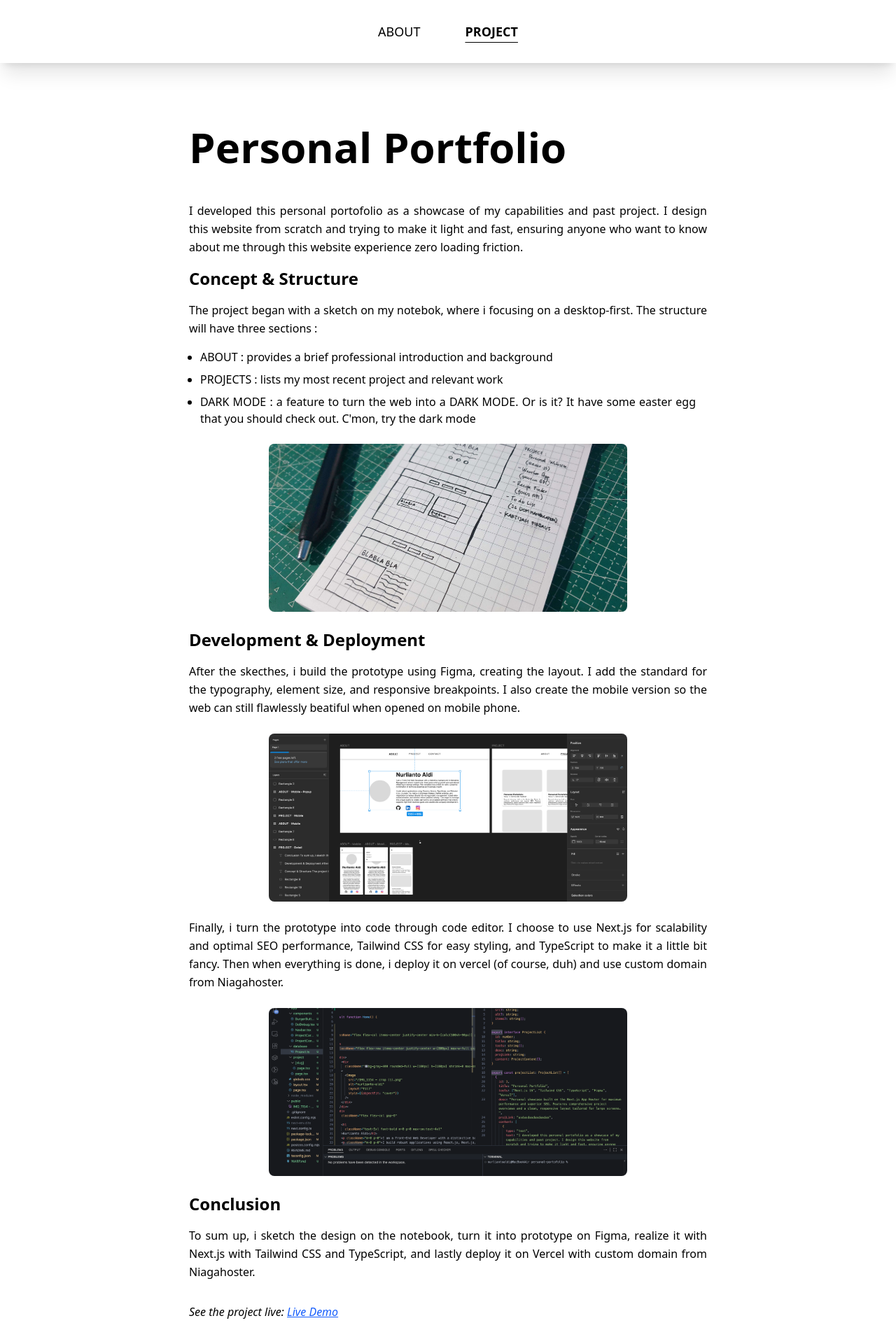
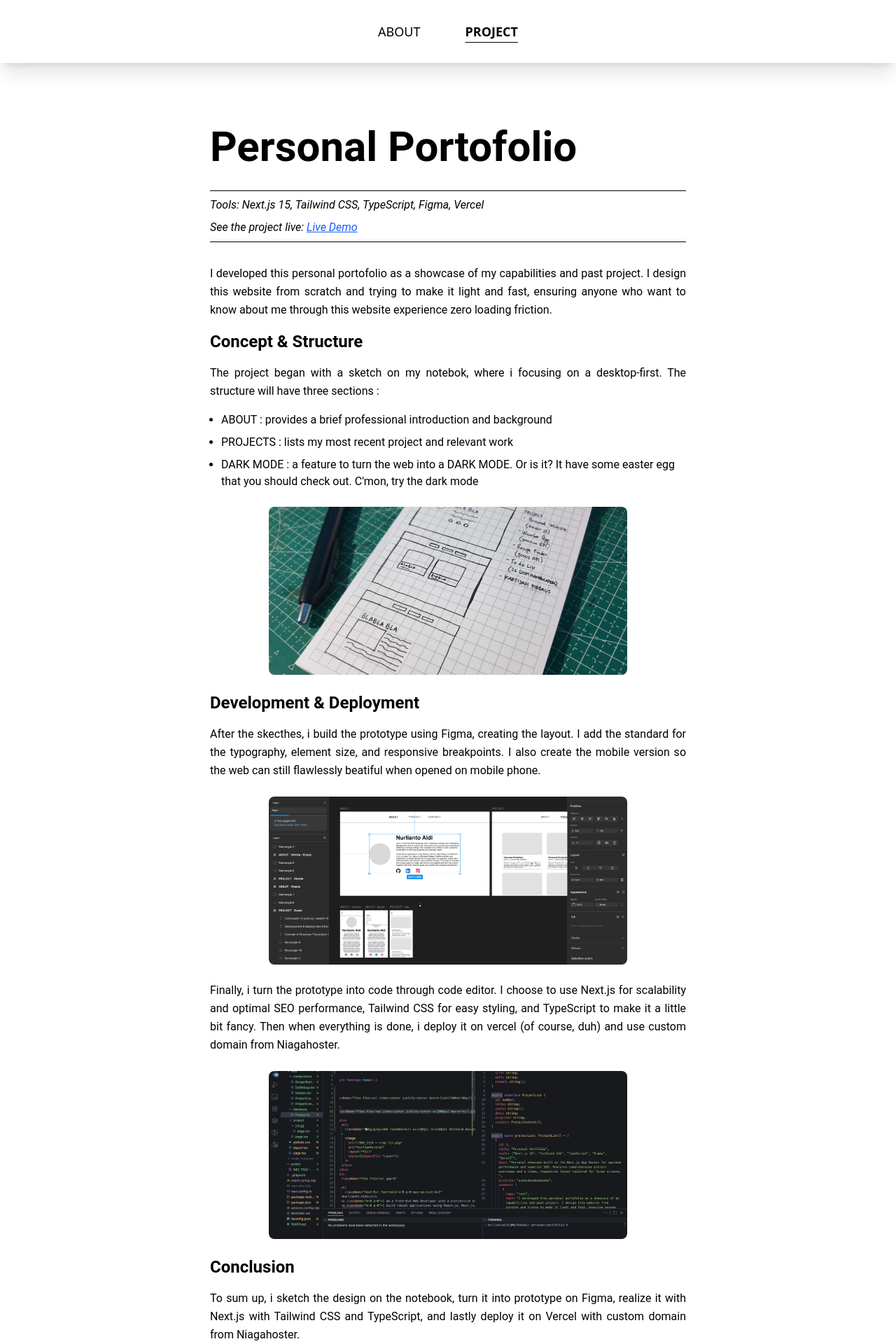
Before and after one commit to Nurlianto-Aldi/personal-portofolio-in-react, a React (Vite) app: page /project/1 in a window 1280 px wide. Shown: the top 1920 px of the page at 70% size. Built offline with nearby package versions, Linux system fonts and the light colour scheme.

Commit message:
fixing the layout

```diff
--- a/src/App.css
+++ b/src/App.css
@@ -1 +1,6 @@
 @import "tailwindcss";
+@import url('https://fonts.googleapis.com/css2?family=Roboto:ital,wght@0,100..900;1,100..900&display=swap');
+
+@theme {
+  --font-roboto: "Roboto", sans-serif;
+}
--- a/src/components/ProjectCard.tsx
+++ b/src/components/ProjectCard.tsx
@@ -9,11 +9,12 @@ const ProjectCard = ({title, tools, desc, thumbnail}: ProjectListProps) => {
 
   return (
     <div
-      className="flex flex-col shadow-xl rounded-b-xl w-full"
+      className="flex flex-col shadow-xl rounded-b-xl w-full h-83 font-roboto"
     >
+
+      {/* image */}
       <div
-        className="h-[190.12px] bg-gray-400 rounded-xl w-full relative overflow-hidden"
-    // Pertimbangkan untuk menggunakan h-48 (192px) atau h-44 (176px) untuk konsistensi Tailwind
+        className="min-h-[190.12px] bg-gray-400 rounded-xl w-full relative overflow-hidden"
       >
         <img
           src={thumbnail}
@@ -21,25 +22,36 @@ const ProjectCard = ({title, tools, desc, thumbnail}: ProjectListProps) => {
           className="absolute w-full h-full object-cover"
         />
       </div>
+
+      {/* title and desc */}
       <div
         className="m-3" // ini nanti diganti dengan m-[12px]
       >
+
+        {/* title */}
         <h2
           className="text-[18px] font-bold "
         >
           {title}
         </h2>
+
+        {/* tools */}
         <p
-          className="text-[12px] italic mb-[11.5px]"
-        >
+          className="text-[12px] italic"
+          >
           {tools.join(", ")}
         </p>
+
+        <hr className="my-2"/>
+
+          {/* desc */}
         <p
-          className="text-[12px]"
+          className="text-[12px] line-clamp-3"
         >
           {desc}
         </p>
       </div>
+
     </div>
   )
 }
--- a/src/components/ProjectContent.tsx
+++ b/src/components/ProjectContent.tsx
@@ -16,9 +16,25 @@ const ProjectContent = () => {
   }
 
   return (
-    <div className="p-5 md:p-12 lg:py-[90px] lg:px-[270px]">
+    <div className="p-5 md:p-12 lg:py-[90px] lg:px-[300px] font-roboto">
       <h1 className="text-4xl md:text-5xl lg:text-6xl font-bold">{project.title}</h1>
-      <div className="mt-12 text-justify">
+      <hr className="my-2 mt-8"/>
+      <h2 className=" italic">Tools: {project.tools.join(", ")}</h2>
+      <p className="italic mt-2">
+        See the project live:{" "}
+        <a
+          href={project.projLink}
+          target="_blank"
+          rel="noopener noreferrer"
+          className="text-blue-600 hover:text-blue-800 underline"
+        >
+          Live Demo
+        </a>
+      </p>
+
+      <hr className="my-2"/>
+
+      <div className="mt-8 text-justify">
         {project.content.map((item, index) => { // Parameter 'item' sudah benar
           switch (item.type) { // Menggunakan 'item.type'
             case "text":
@@ -48,17 +64,7 @@ const ProjectContent = () => {
           }
         })}
       </div>
-      <p className="italic mt-8">
-        See the project live:{" "}
-        <a
-          href={project.projLink}
-          target="_blank"
-          rel="noopener noreferrer"
-          className="text-blue-600 hover:text-blue-800 underline"
-        >
-          Live Demo
-        </a>
-      </p>
+
     </div>
   );
 };
--- a/src/data/projects.ts
+++ b/src/data/projects.ts
@@ -19,7 +19,7 @@ export interface ProjectList {
 export const projectList: ProjectList[] = [
   {
     id: 1,
-    title: "Personal Portfolio",
+    title: "Personal Portofolio",
     thumbnail: "/Screenshot 2025-10-24 at 12.19.25 PM (1).png",
     tools: ["Next.js 15", "Tailwind CSS", "TypeScript", "Figma", "Vercel"],
     desc: "Personal showcase built on the Next.js App Router for maximum performance and superior SEO. Features comprehensive project overviews and a clean, responsive layout tailored for large screens.",
--- a/src/pages/About.tsx
+++ b/src/pages/About.tsx
@@ -3,12 +3,22 @@ import { Icon } from "@iconify/react"
 const AboutPage = () => {
   return (
     <main
-        className="flex flex-col items-center justify-center min-h-[calc(100vh-90px)] p-24 max-lg:p-16 max-sm:p-6"
+        className="flex flex-col items-center justify-center min-h-[calc(100vh-90px)] p-24 max-lg:p-16 max-sm:p-6 font-roboto"
       >
+
         <div
-          className="flex flex-row items-center justify-center w-[800px] max-w-full gap-6 md:gap-12 lg:gap-12 max-md:flex-col max-md:text-center"
+          className="flex flex-row items-center justify-center w-[800px] max-w-full gap-6 md:gap-12 lg:gap-4 max-md:flex-col max-md:text-center"
         >
-          <div>
+
+          {/* image and social */}
+          <div
+            className="flex flex-col items-center justify-between lg:min-h-120 lg:min-w-[200px] px-5 py-8 outline-2 outline-gray-100 rounded-xl"
+          >
+
+            {/* image */}
+            <div
+
+            className="flex flex-col gap-4 items-center">
               <div
                 className="bg-gray-400 rounded-full w-[180px] h-[180px] shrink-0 max-sm:w-[150px] max-sm:h-[150px] relative overflow-hidden"
               >
@@ -19,9 +29,22 @@ const AboutPage = () => {
                   className="absolute w-full h-full object-cover"
                 />
               </div>
+              <p className="text-center">JavaScript | Python | Next.js | React.js | Tailwind CSS | TypeScript</p>
             </div>
+
+            {/* social */}
             <div
-            className="flex flex-col gap-6"
+              className="flex flex-row gap-8 mt-8 max-md:justify-center"
+            >
+              <a href="https://github.com/Nurlianto-Aldi" target="_blank" rel="noopener noreferrer"><Icon icon="skill-icons:github-dark" width={37.5} height={37.5} aria-label="GitHub" /></a>
+              <a href="https://www.linkedin.com/in/nurlianto-aldi" target="_blank" rel="noopener noreferrer"><Icon icon="skill-icons:linkedin" width={37.5} height={37.5} aria-label="LinkedIn" /></a>
+              <a href="https://www.instagram.com/nurlianto_aldi/" target="_blank" rel="noopener noreferrer"><Icon icon="skill-icons:instagram" width={37.5} height={37.5} aria-label="Instagram" /></a>
+            </div>
+          </div>
+
+          {/* name and desc */}
+          <div
+            className="flex flex-col lg:min-h-120 gap-6 px-5 py-8 outline-2 outline-gray-100 rounded-xl"
           >
             <h1
               className="text-5xl font-bold m-0 p-0 max-sm:text-4xl"
@@ -35,13 +58,7 @@ const AboutPage = () => {
             </p>
             <p
               className="m-0 p-0">I build robust applications using React.js, Next.js, TypeScript, and Tailwind CSS. Crucially, my history in business strategy, market analysis, and negotiation translates directly into strong project management, stakeholder communication, and solution-driven problem-solving. I am eager to leverage this unique duality to create user-centric and scalable software that directly supports high-level business goals and accelerates company development.</p>
-            <div
-              className="flex flex-row gap-8 mt-2 max-md:justify-center"
-            >
-              <a href="https://github.com/Nurlianto-Aldi" target="_blank" rel="noopener noreferrer"><Icon icon="skill-icons:github-dark" width={37.5} height={37.5} aria-label="GitHub" /></a>
-              <a href="https://www.linkedin.com/in/nurlianto-aldi" target="_blank" rel="noopener noreferrer"><Icon icon="skill-icons:linkedin" width={37.5} height={37.5} aria-label="LinkedIn" /></a>
-              <a href="https://www.instagram.com/nurlianto_aldi/" target="_blank" rel="noopener noreferrer"><Icon icon="skill-icons:instagram" width={37.5} height={37.5} aria-label="Instagram" /></a>
-            </div>
+
           </div>
         </div>
       </main>
```
Lines whose indentation alone changed are shown as unchanged.
